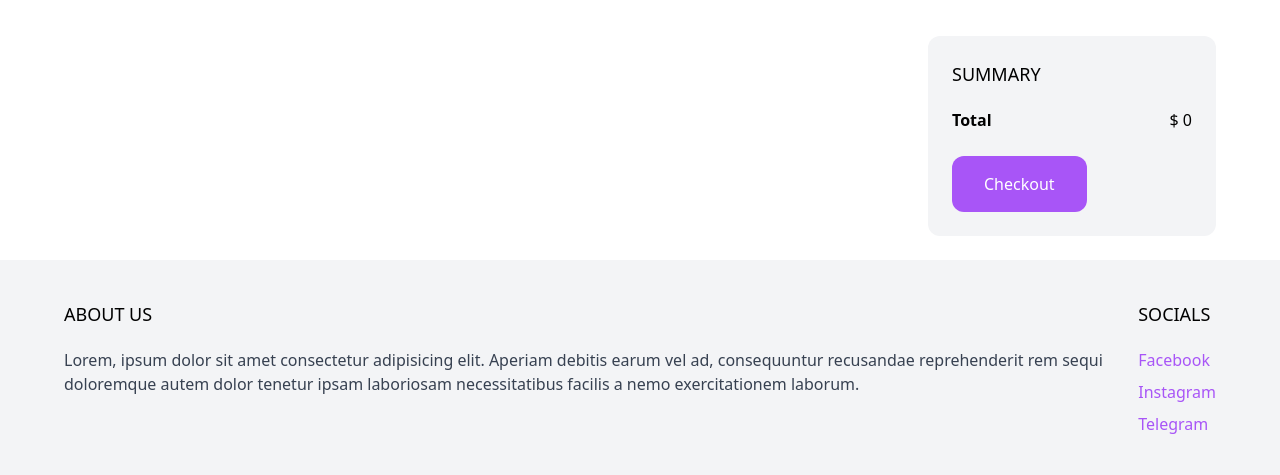
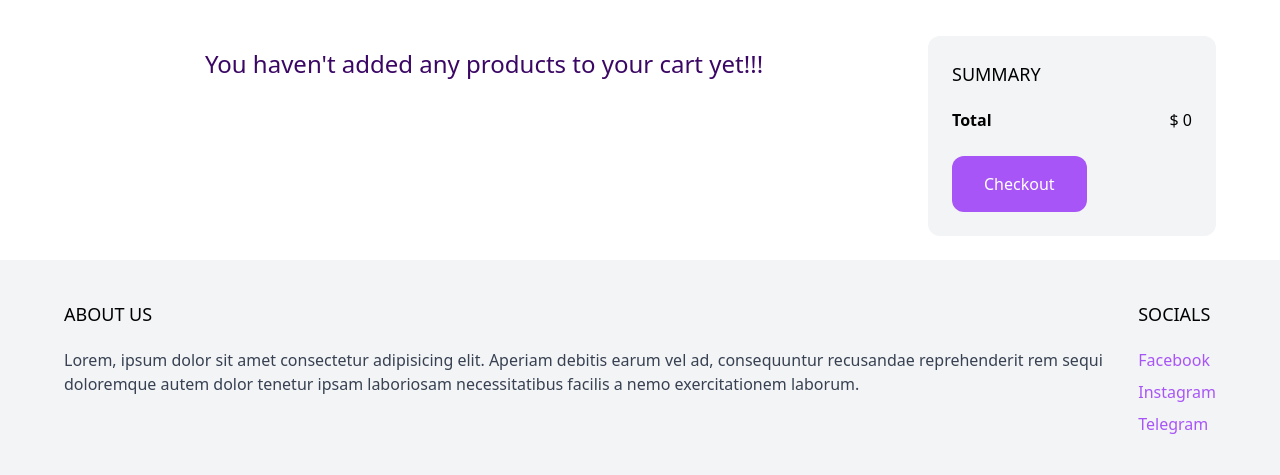
Before and after one commit to MiladHoseinzadeh/Apex_Store, a Django app: page /shop/cart/ in a window 1280 px wide. Shown: the part 77-552 px from the top of the page. Run offline with Django 4.2, Linux system fonts and the light colour scheme; some libraries are stand-ins or nearby versions.

Commit message:
fix: Fixed decrement btn in cart that didn't del the product and added cart empty message

```diff
--- a/ecommerce/cart.py
+++ b/ecommerce/cart.py
@@ -54,4 +54,7 @@ class Cart(object):
 		return sum(item['product'].price * item['quantity'] for item in self.cart.values())
 
 	def get_item(self, product_id):
-		return self.cart[str(product_id)]
+		if str(product_id) in self.cart:
+			return self.cart[str(product_id)]
+		else:
+			return None
--- a/ecommerce/templates/ecommerce/partials/cart_item.html
+++ b/ecommerce/templates/ecommerce/partials/cart_item.html
@@ -1,3 +1,4 @@
+{% if item %}
 	<div class="product mb-6 flex pr-6" id="cart-item-{{ item.product.id }}">
 		<a href="#" class="w-1/4">
 			<img src="{{ item.product.get_thumbnail }}" class="hover:shadow-lg rounded-xl">
@@ -10,7 +11,7 @@
 			<hr>
 			<div class="quantity mt-6 flex items-center space-x-4">
 				<a
-				class="p-3 bg-gray-100"
+					class="p-3 bg-gray-100 cursor-pointer"
 					hx-get="{% url 'ecommerce:update_cart' item.product.id 'decrement' %}"
 					hx-target="#cart-item-{{ item.product.id }}"
 					hx-swap="outerHTML"
@@ -19,7 +20,7 @@
 				</a>
 				<span>{{ item.quantity }}</span>
 				<a
-				class="p-3 bg-gray-100"
+					class="p-3 bg-gray-100 cursor-pointer"
 					hx-get="{% url 'ecommerce:update_cart' item.product.id 'increment' %}"
 					hx-target="#cart-item-{{ item.product.id }}"
 					hx-swap="outerHTML"
@@ -29,3 +30,4 @@
 			</div>
 		</div>
 	</div>
+{% endif %}
--- a/ecommerce/templates/ecommerce/show_cart.html
+++ b/ecommerce/templates/ecommerce/show_cart.html
@@ -9,6 +9,10 @@
 
 		{% for item in cart %}
 			{% include 'ecommerce/partials/cart_item.html' %}
+		{% empty %}
+			<div class="my-6 pr-6">
+				<h1 class="text-center text-2xl text-purple-950">You haven't added any products to your cart yet!!!</h1>
+			</div>
 		{% endfor %}
 
 	</div>
--- a/ecommerce/views.py
+++ b/ecommerce/views.py
@@ -62,19 +62,25 @@ def update_cart(request, product_id, action):
         cart.add(product_id, -1, True)
 
     product = Product.objects.get(pk=product_id)
-    quantity = cart.get_item(product_id)["quantity"]
+    quantity = cart.get_item(product_id)
 
-    item = {
-        "product": {
-            "id": product.id,
-            "name": product.name,
-            "image": product.image,
-            "get_thumbnail": product.get_thumbnail(),
-            "price": product.price,
-        },
-        "quantity": quantity,
-        "total_price": quantity * product.price,
-    }
+    if quantity:
+        quantity = quantity["quantity"]
+
+        item = {
+            "product": {
+                "id": product.id,
+                "name": product.name,
+                "image": product.image,
+                "get_thumbnail": product.get_thumbnail(),
+                "price": product.price,
+            },
+            "quantity": quantity,
+            "total_price": quantity * product.price,
+        }
+
+    else:
+        item = None
 
     context = {
         "item": item,
```
Lines whose indentation alone changed are shown as unchanged.
